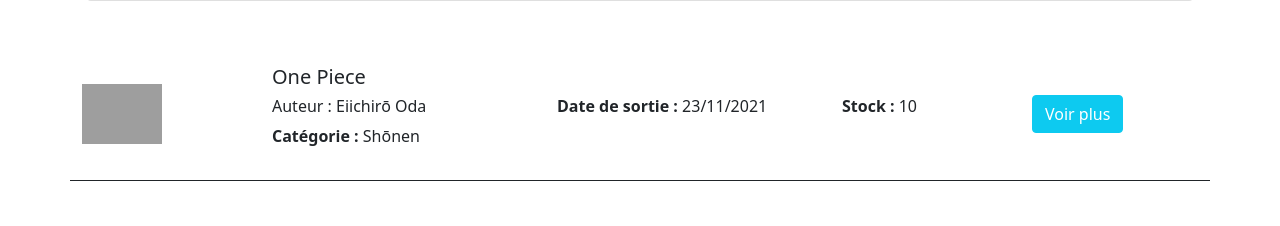
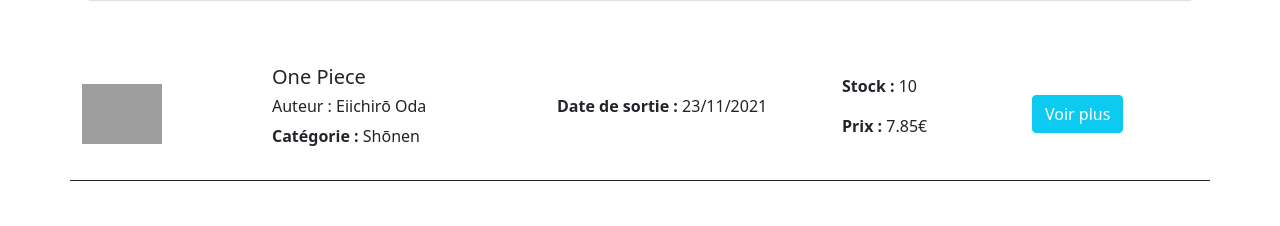
Before and after one commit to WF3-1152/Equipe-2-, a PHP site: page /product-list.php in a window 1280 px wide. Shown: the part 943-1169 px from the top of the page. Run offline with PHP 8.4, Linux system fonts and the light colour scheme; a user stored in the database is signed in; data comes from the database, SQL or seed files in the repository; grey boxes are pictures that could not be loaded.

Commit message:
upadate product-list.php

```diff
--- a/product-list.php
+++ b/product-list.php
@@ -75,6 +75,7 @@
 					</div>
                     <div class="col-2">
                         <p><strong>Stock : </strong><?=$manga['stock'];?></p>
+                        <p><strong>Prix : </strong><?=$manga['price'];?>€</p>
                     </div>
                     <div class="col-2">
                         <a class="text-white btn btn-info" target="blank" href="product-details.php?id=<?=$manga['id'];?>">Voir plus</a>
```
